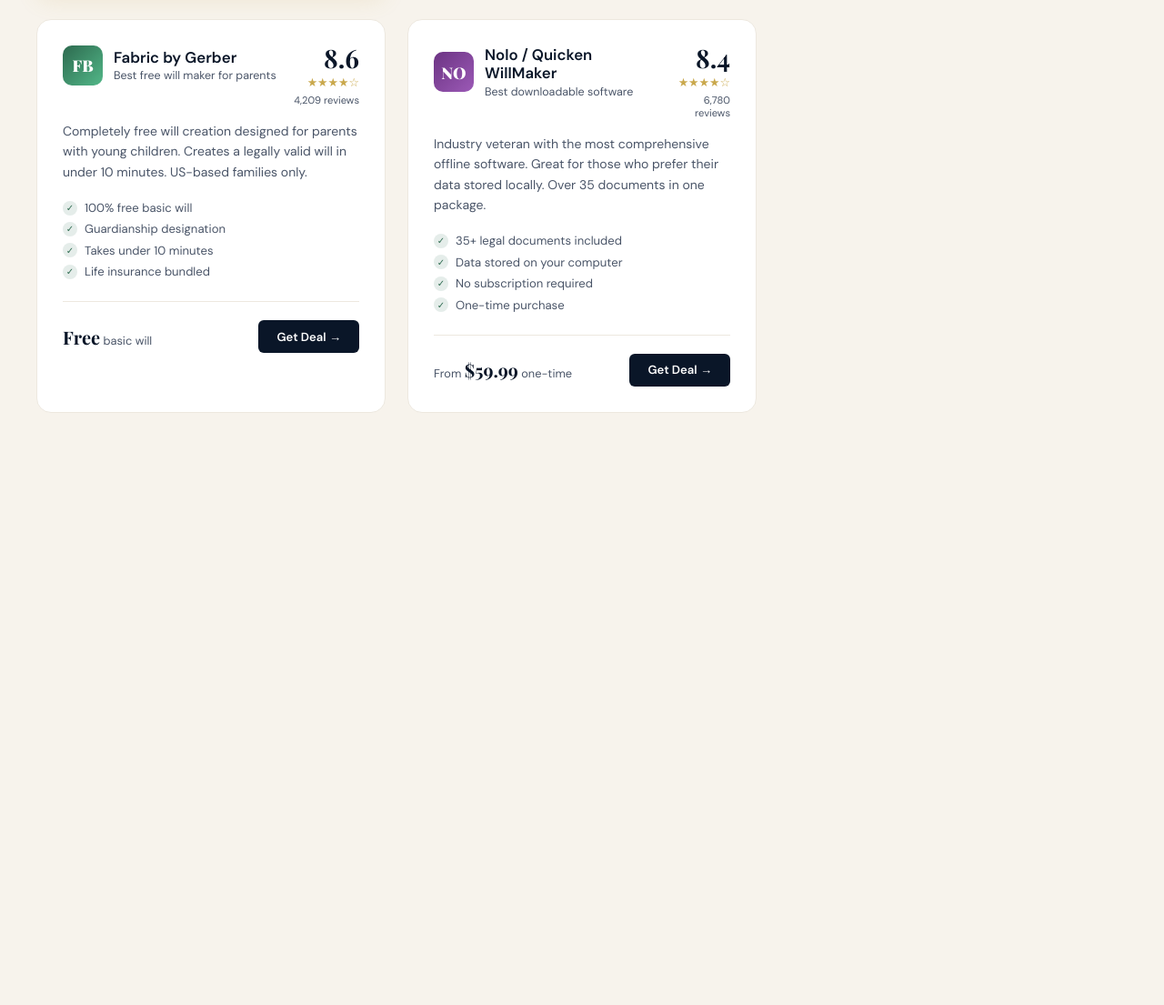
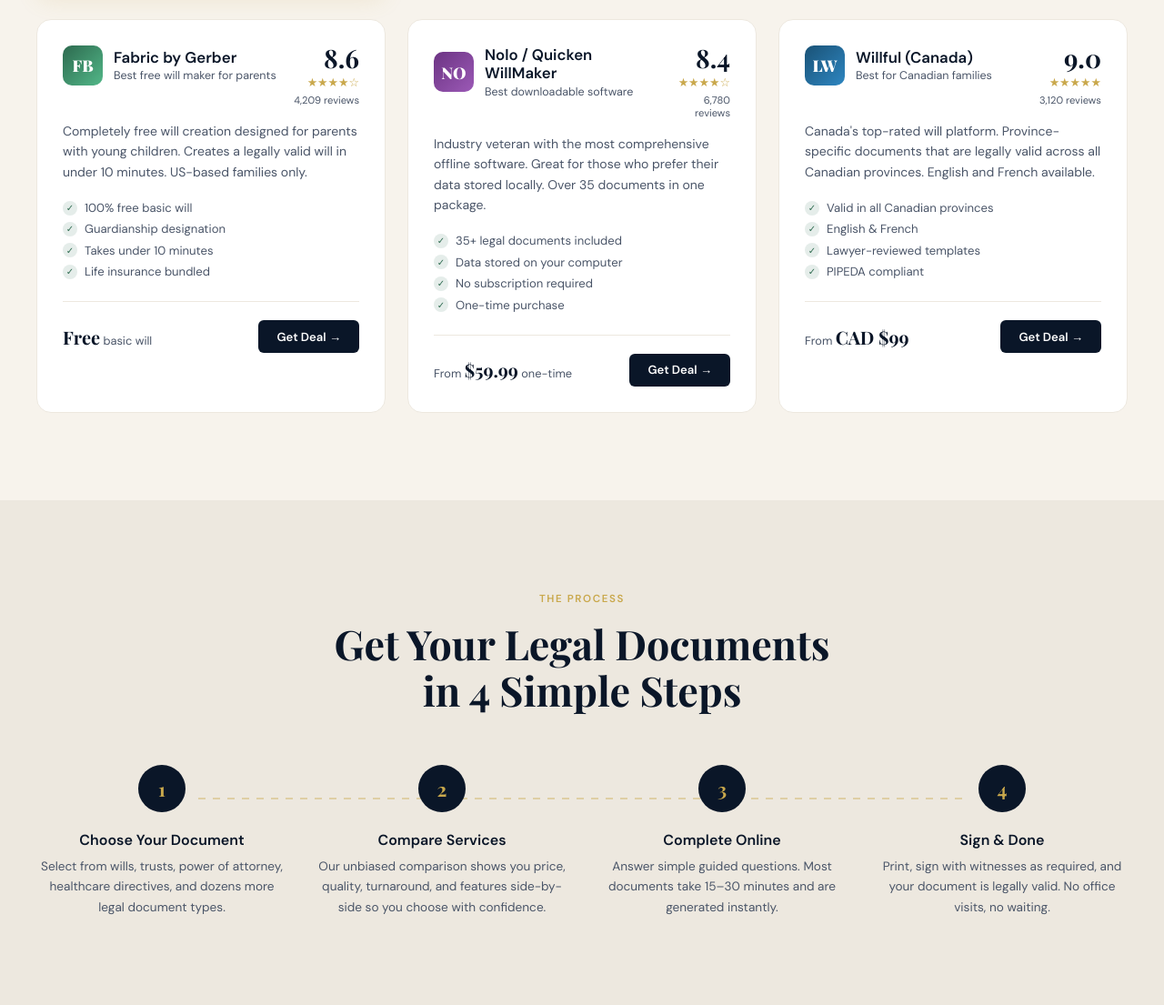
Before and after one commit to clawdbot5150-collab/Law-Trust, a plain HTML site: page index.html in a window 1280 px wide. Shown: the part 1666-2771 px from the top of the page at 91% size. Before the commit the page ends 2216 px from the top, so only its background shows below. Drawn offline with nearby package versions, Linux system fonts and the light colour scheme; a web font is replaced by a local one.

Commit message:
add card 6 (Willful Canada) + how it works section

```diff
--- a/index.html
+++ b/index.html
@@ -524,9 +524,68 @@
         </div>
       </div>
 
-      <!-- TODO: More product cards to come -->
+      <!-- Card 6 - Willful Canada -->
+      <div class="product-card" data-cats="will poa">
+        <div class="card-top">
+          <div class="card-logo-area">
+            <div class="card-logo" style="background: linear-gradient(135deg, #1a5276, #2e86c1);">LW</div>
+            <div>
+              <div class="card-name">Willful (Canada)</div>
+              <div class="card-tagline">Best for Canadian families</div>
+            </div>
+          </div>
+          <div class="card-score">
+            <div class="score-num">9.0</div>
+            <div class="stars">★★★★★</div>
+            <div class="score-label">3,120 reviews</div>
+          </div>
+        </div>
+        <p class="card-desc">Canada's top-rated will platform. Province-specific documents that are legally valid across all Canadian provinces. English and French available.</p>
+        <ul class="card-features">
+          <li><span class="check-icon">✓</span> Valid in all Canadian provinces</li>
+          <li><span class="check-icon">✓</span> English &amp; French</li>
+          <li><span class="check-icon">✓</span> Lawyer-reviewed templates</li>
+          <li><span class="check-icon">✓</span> PIPEDA compliant</li>
+        </ul>
+        <div class="card-bottom">
+          <div class="card-price">From <strong>CAD $99</strong></div>
+          <a href="#" class="card-btn">Get Deal →</a>
+        </div>
+      </div>
 
     </div><!-- /products-grid -->
+  </div>
+</section>
+
+<!-- HOW IT WORKS -->
+<section class="how-section" id="how">
+  <div class="section-inner">
+    <div style="text-align:center; max-width: 560px; margin: 0 auto 0;">
+      <span class="section-eyebrow">The Process</span>
+      <h2 class="section-title">Get Your Legal Documents<br>in 4 Simple Steps</h2>
+    </div>
+    <div class="steps-grid">
+      <div class="step-card">
+        <div class="step-num">1</div>
+        <div class="step-title">Choose Your Document</div>
+        <p class="step-desc">Select from wills, trusts, power of attorney, healthcare directives, and dozens more legal document types.</p>
+      </div>
+      <div class="step-card">
+        <div class="step-num">2</div>
+        <div class="step-title">Compare Services</div>
+        <p class="step-desc">Our unbiased comparison shows you price, quality, turnaround, and features side-by-side so you choose with confidence.</p>
+      </div>
+      <div class="step-card">
+        <div class="step-num">3</div>
+        <div class="step-title">Complete Online</div>
+        <p class="step-desc">Answer simple guided questions. Most documents take 15–30 minutes and are generated instantly.</p>
+      </div>
+      <div class="step-card">
+        <div class="step-num">4</div>
+        <div class="step-title">Sign &amp; Done</div>
+        <p class="step-desc">Print, sign with witnesses as required, and your document is legally valid. No office visits, no waiting.</p>
+      </div>
+    </div>
   </div>
 </section>
 
```
